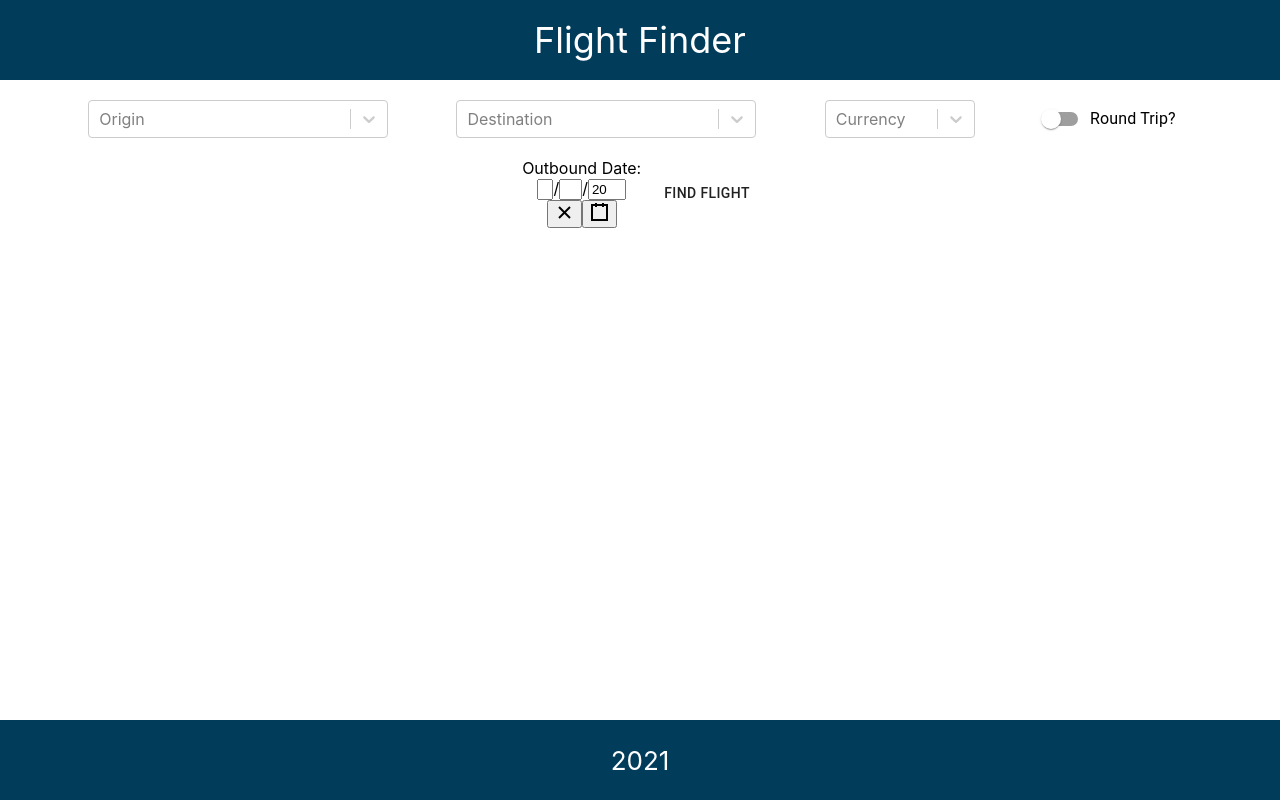
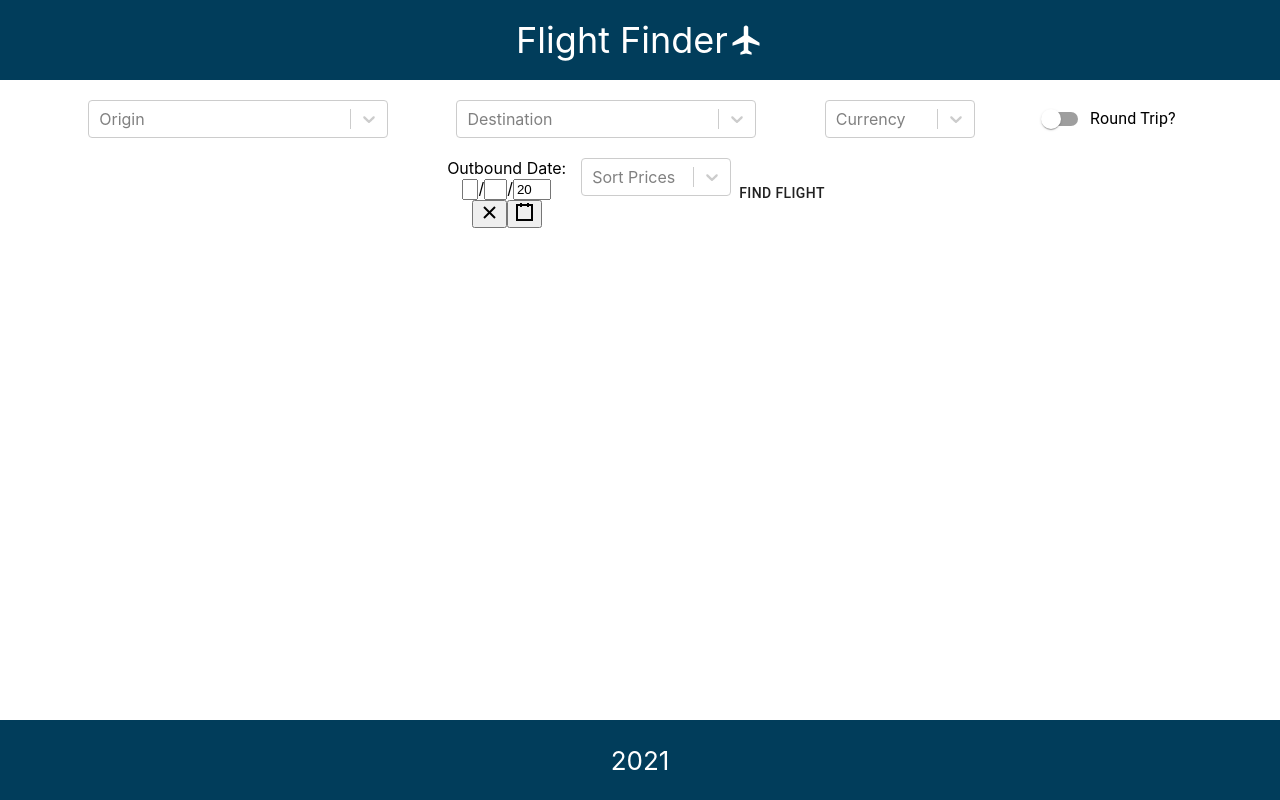
Before and after one commit to auddin431/CapitalOneSES, a React (Create React App) app in the folder flight/: page / in a window 1280 px wide. Built offline with nearby package versions, Linux system fonts and the light colour scheme; no server answers.

Commit message:
created working sort function

```diff
--- a/flight/package.json
+++ b/flight/package.json
@@ -11,6 +11,7 @@
     "react-calendar": "^3.3.1",
     "react-date-picker": "^8.1.0",
     "react-dom": "^17.0.1",
+    "react-icons": "^4.2.0",
     "react-scripts": "4.0.3",
     "react-select": "^4.2.1",
     "simple-rate-limiter": "^0.2.3",
--- a/flight/src/components/Header.css
+++ b/flight/src/components/Header.css
@@ -1,8 +1,9 @@
 .header {
   background-color: #013d5b;
   min-height: 10vh;
+  max-height: 5vh;
   display: flex;
-  flex-direction: column;
+  flex-direction: row;
   align-items: center;
   justify-content: center;
   font-size: 36px;
--- a/flight/src/components/Header.js
+++ b/flight/src/components/Header.js
@@ -1,8 +1,13 @@
 import React from "react";
 import "./Header.css";
+import { IoMdAirplane } from "react-icons/io";
 
 const Header = (props) => {
-  return <div className="header">{props.title}</div>;
+  return (
+    <div className="header">
+      {props.title} <IoMdAirplane />
+    </div>
+  );
 };
 
 export default Header;
--- a/flight/src/components/Info.js
+++ b/flight/src/components/Info.js
@@ -1,5 +1,4 @@
-import React, { useState } from "react";
-import styled from "styled-components";
+import React from "react";
 import "./Info.css";
 import Card from "@material-ui/core/Card";
 import CardContent from "@material-ui/core/CardContent";
@@ -61,36 +60,7 @@ const carrierFinder = (arr, id) => {
   return null;
 };
 
-// const StyledAirport = styled.div`
-//   background: ${(props) => (props.isClicked ? "aqua" : "white")};
-// `;
-
-// const Airport = (props) => {
-//   const [isClicked, setIsClicked] = useState(false);
-//   const [originId, setOriginId] = useState("");
-//   const [destinationId, setDestinationId] = useState("");
-//   const outboundpartialdate = "2021-09-01";
-//   const inboundpartialdate = "2021-10-01";
-//   const handleOnClick = () => {
-//     setIsClicked(!isClicked);
-//     if (props.type === "origin") {
-//       setOriginId(props.PlaceId);
-//     } else {
-//       setDestinationId(props.PlaceId);
-//     }
-//     console.log(originId);
-//     console.log(destinationId);
-//   };
-//   return (
-//     <StyledAirport onClick={handleOnClick} isClicked={isClicked}>
-//       <p>{props.PlaceId}</p>
-//       <p>{props.PlaceName}</p>
-//       <p>{props.CountryName}</p>
-//     </StyledAirport>
-//   );
-// };
-
-const Info = (props) => {
+const InfoWrapper = (props) => {
   return (
     <>
       {props.areRoutes ? (
@@ -148,16 +118,17 @@ const Info = (props) => {
 
           return (
             <OutlinedCard
-              originName={originName} //
-              destinationName={destinationName} //
-              carrierOutbound={carrierOutbound} //
+              key={quote.QuoteId}
+              originName={originName}
+              destinationName={destinationName}
+              carrierOutbound={carrierOutbound}
               carrierInbound={carrierInbound}
-              departureOutboundDate={departureOutboundDate} //
-              departureInboundDate={departureInboundDate} //
-              nonStop={quote.Direct} //
-              currencySymbol={props.route.Currencies[0].Symbol} //
-              price={quote.MinPrice} //
-              className={quote.QuoteId === 1 ? "mini" : ""} //
+              departureOutboundDate={departureOutboundDate}
+              departureInboundDate={departureInboundDate}
+              nonStop={quote.Direct}
+              currencySymbol={props.route.Currencies[0].Symbol}
+              price={quote.MinPrice}
+              className={quote.QuoteId === 1 ? "mini" : ""}
             />
           );
         })
@@ -168,30 +139,12 @@ const Info = (props) => {
   );
 };
 
+const Info = (props) => {
+  let copyResponse = { ...props.route };
+  if (props.sortOption.value === "highest") {
+    copyResponse.Quotes = props.route.Quotes.slice(0).reverse();
+  }
+  return <InfoWrapper areRoutes={props.areRoutes} route={copyResponse} />;
+};
+
 export default Info;
-
-/*
-{
-    routeResponse.Carriers
-    routeResponse.Currencies[0].Symbol
-    routeResponse.Places
-    routeResponse.Quotes
-
-}
-*/
-
-{
-  /* <div>
-      {props.places.map((place, index) => {
-        return (
-          <Airport
-            PlaceId={place.PlaceId}
-            PlaceName={place.PlaceName}
-            CountryName={place.CountryName}
-            type={place.type}
-          />
-        );
-      })}
-      <button>Submit</button>
-</div> */
-}
--- a/flight/src/components/Main.js
+++ b/flight/src/components/Main.js
@@ -5,21 +5,16 @@ import DatePicker from "react-date-picker";
 import FormControlLabel from "@material-ui/core/FormControlLabel";
 import Switch from "@material-ui/core/Switch";
 import Button from "@material-ui/core/Button";
-import Typography from "@material-ui/core/Typography";
 import { withStyles } from "@material-ui/core/styles";
 import "./Main.css";
 
-const RouteAvailability = (props) => {
-  console.log("I am rendered");
-  return (
-    <>
-      {props.areRoutes ? (
-        <></>
-      ) : (
-        <Typography className="title">No routes available</Typography>
-      )}
-    </>
-  );
+const reqOptions = {
+  method: "GET",
+  headers: {
+    "x-rapidapi-key": `${process.env.REACT_APP_API_KEY}`,
+    "x-rapidapi-host": "skyscanner-skyscanner-flight-search-v1.p.rapidapi.com",
+    useQueryString: true,
+  },
 };
 
 const BlueSwitch = withStyles({
@@ -50,15 +45,6 @@ const Main = () => {
     let fullDate = `${yyyy}-${mm}-${dd}`;
     return fullDate;
   };
-  const reqOptions = {
-    method: "GET",
-    headers: {
-      "x-rapidapi-key": `${process.env.REACT_APP_API_KEY}`,
-      "x-rapidapi-host":
-        "skyscanner-skyscanner-flight-search-v1.p.rapidapi.com",
-      useQueryString: true,
-    },
-  };
   const [origin, setOrigin] = useState([]);
   const [destination, setDestination] = useState([]);
   const [airportOrigin, setAirportOrigin] = useState("");
@@ -73,6 +59,7 @@ const Main = () => {
   const [destDate, setDestDate] = useState(new Date());
   const [routeResponse, setRouteResponse] = useState({});
   const [areRoutes, setAreRoutes] = useState(true);
+  const [sortOption, setSortOption] = useState("lowest");
 
   useEffect(() => {
     const fetchCurrencies = async () => {
@@ -130,10 +117,9 @@ const Main = () => {
       reqOptions
     );
     response = await response.json();
+    setRouteResponse(response);
     console.log(response);
-    setRouteResponse(response);
     setShowRoutes(true);
-    console.log(response.Quotes.length);
     if (response.Quotes.length < 1) {
       setAreRoutes(false);
     } else {
@@ -226,7 +212,7 @@ const Main = () => {
             ></DatePicker>
           </div>
           {slider ? (
-            <div>
+            <div style={{ paddingRight: "15px" }}>
               <label>Inbound Date: </label>
               <DatePicker
                 value={destDate}
@@ -236,11 +222,27 @@ const Main = () => {
           ) : (
             <></>
           )}
+          <div style={{ width: "150px" }}>
+            <Select
+              options={[
+                { value: "lowest", label: "Lowest" },
+                { value: "highest", label: "Highest" },
+              ]}
+              onChange={setSortOption}
+              isSearchable={false}
+              defaultValue={sortOption}
+              placeholder="Sort Prices"
+            ></Select>
+          </div>
           <Button onClick={handleOnClick}>Find Flight</Button>
         </div>
         <br />
         {showRoutes ? (
-          <Info route={routeResponse} areRoutes={areRoutes}></Info>
+          <Info
+            route={routeResponse}
+            areRoutes={areRoutes}
+            sortOption={sortOption}
+          ></Info>
         ) : (
           <></>
         )}
```
Also changed, not shown: 1 other file (tests, documents, lock files or other folders).
